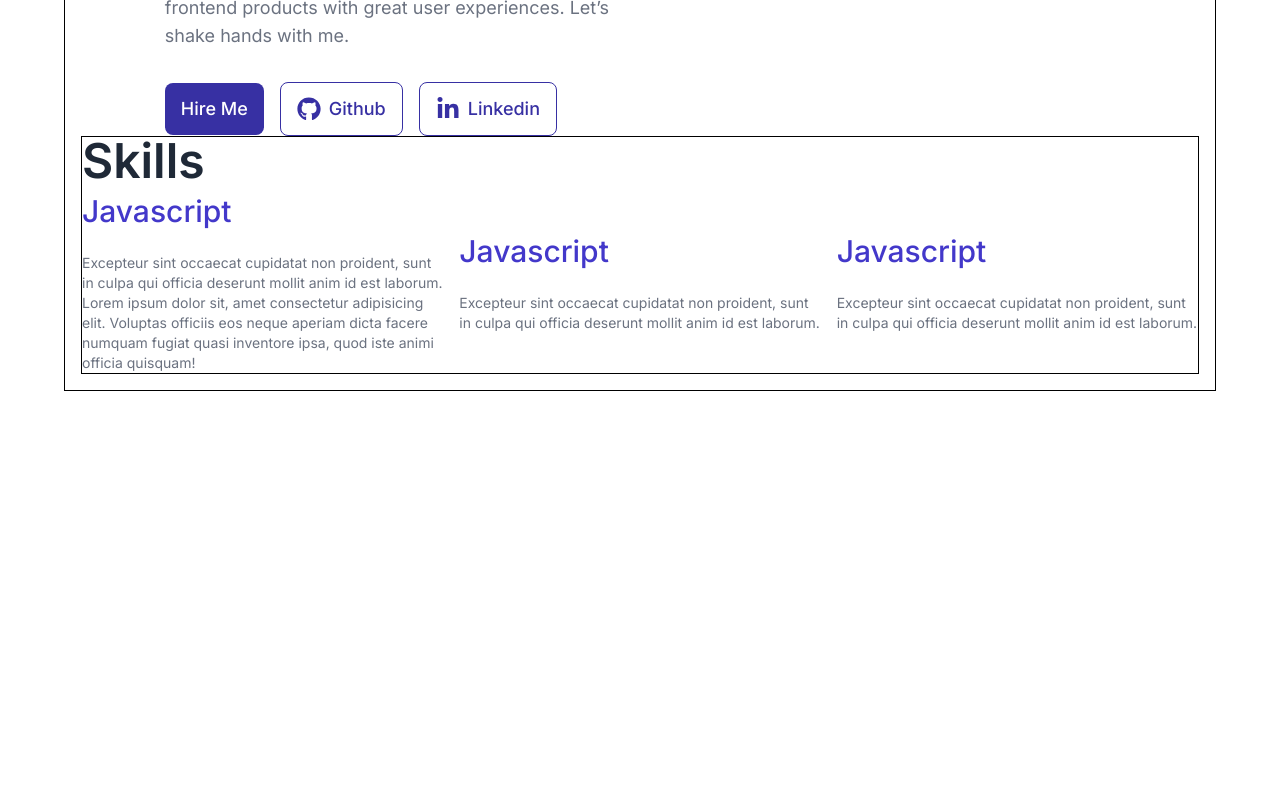
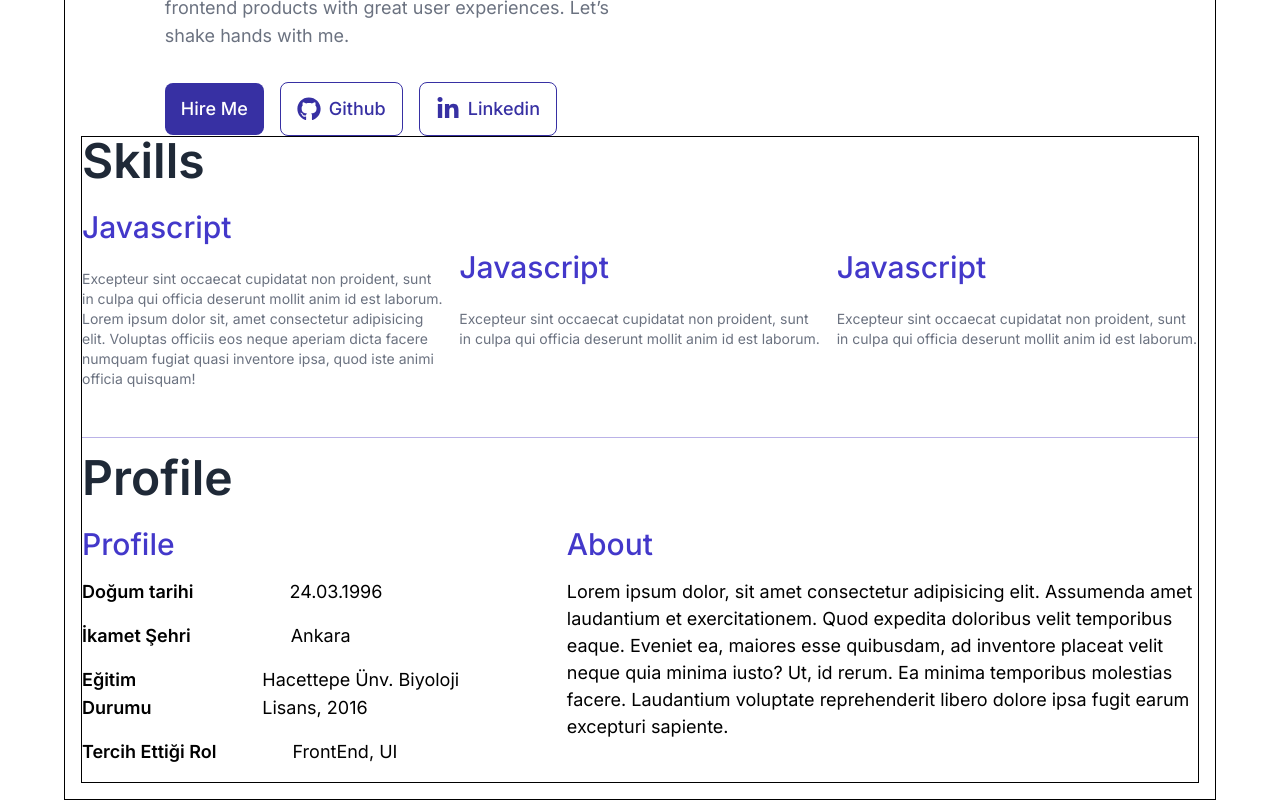
Before and after one commit to MuhammedZeki/fsweb, a React (Vite) app: page / in a window 1280 px wide. Shown: the part 635-1435 px from the top of the page. Before the commit the page ends 1026 px from the top, so only its background shows below. Built offline with nearby package versions, Linux system fonts and the light colour scheme.

Commit message:
Profile added

```diff
--- /dev/null
+++ b/src/components/contents/Profile.jsx
@@ -0,0 +1,73 @@
+import React from "react";
+
+const Profile = () => {
+  return (
+    <div
+      style={{
+        padding: "1rem 0",
+        marginTop: "3rem",
+      }}
+      className="border-t border-[#BAB2E7] d-flex-col gap-6"
+    >
+      <span className="font-inter font-semibold text-5xl text-[#1F2937]">
+        Profile
+      </span>
+      <div className="d-flex items-start gap-16">
+        <div className="w-2/5 d-flex-col gap-4">
+          <span className="font-inter font-medium text-3xl text-[#4338CA]">
+            Profile
+          </span>
+          <div className="d-flex-col gap-4">
+            <div className="d-flex items-center justify-start gap-24 ">
+              <span className="font-inter font-semibold text-lg text-black">
+                Doğum tarihi
+              </span>
+              <span className="font-inter font-normal text-lg text-black">
+                24.03.1996
+              </span>
+            </div>
+            <div className="d-flex items-center justify-start gap-25 ">
+              <span className="font-inter font-semibold text-lg text-black">
+                İkamet Şehri
+              </span>
+              <span className="font-inter font-normal text-lg text-black">
+                Ankara
+              </span>
+            </div>
+            <div className="d-flex items-center justify-start gap-20 ">
+              <span className="font-inter font-semibold text-lg text-black">
+                Eğitim Durumu
+              </span>
+              <span className="font-inter font-normal text-lg text-black">
+                Hacettepe Ünv. Biyoloji Lisans, 2016
+              </span>
+            </div>
+            <div className="d-flex items-center justify-start gap-19 ">
+              <span className="font-inter font-semibold text-lg text-black">
+                Tercih Ettiği Rol
+              </span>
+              <span className="font-inter font-normal text-lg text-black">
+                FrontEnd, UI
+              </span>
+            </div>
+          </div>
+        </div>
+        <div className="w-3/5  d-flex-col gap-4">
+          <span className="font-inter font-medium text-3xl text-[#4338CA]">
+            About
+          </span>
+          <p className="font-inter font-normal text-lg leading-[150%] tex-[#6B7280]">
+            Lorem ipsum dolor, sit amet consectetur adipisicing elit. Assumenda
+            amet laudantium et exercitationem. Quod expedita doloribus velit
+            temporibus eaque. Eveniet ea, maiores esse quibusdam, ad inventore
+            placeat velit neque quia minima iusto? Ut, id rerum. Ea minima
+            temporibus molestias facere. Laudantium voluptate reprehenderit
+            libero dolore ipsa fugit earum excepturi sapiente.
+          </p>
+        </div>
+      </div>
+    </div>
+  );
+};
+
+export default Profile;
--- a/src/components/contents/Skills.jsx
+++ b/src/components/contents/Skills.jsx
@@ -2,7 +2,7 @@ import React from "react";
 
 const Skills = () => {
   return (
-    <div className="d-flex-col gap-2">
+    <div className="d-flex-col gap-6">
       <span className="font-inter font-semibold text-5xl text-[#1F2937]">
         Skills
       </span>
--- a/src/pages/Content.jsx
+++ b/src/pages/Content.jsx
@@ -1,9 +1,11 @@
+import Profile from "../components/contents/Profile";
 import Skills from "../components/contents/Skills";
 
 const Content = () => {
   return (
     <div className="border border-black">
       <Skills />
+      <Profile />
     </div>
   );
 };
```
